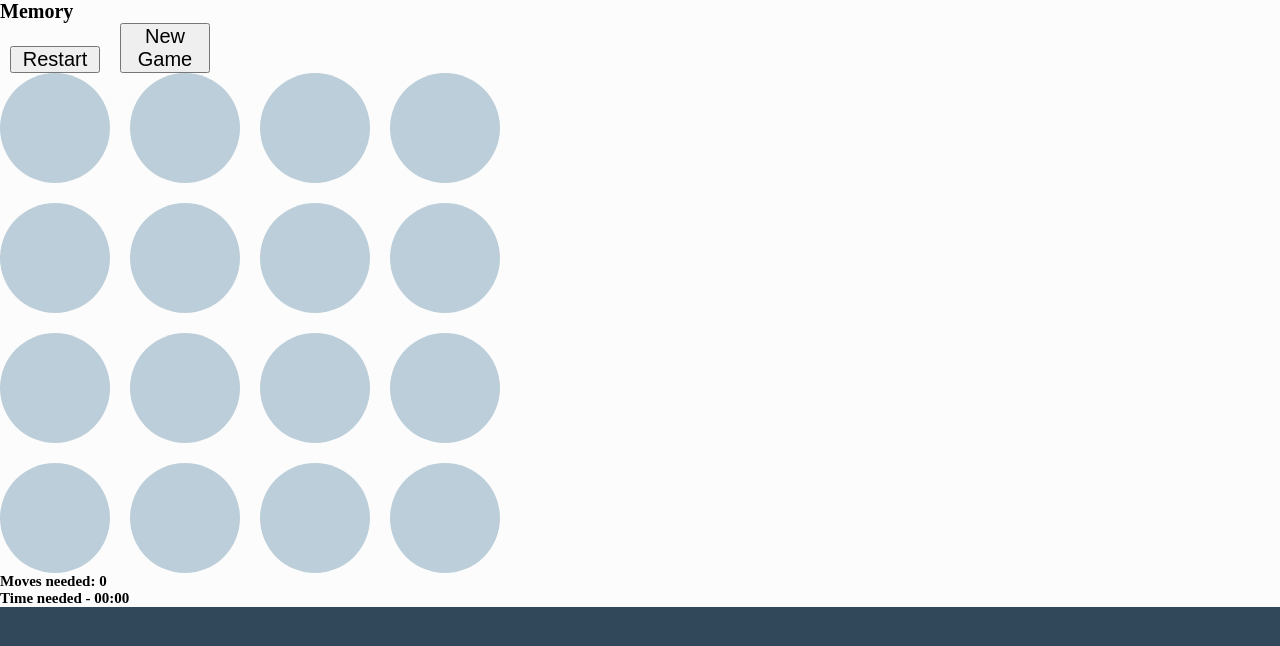
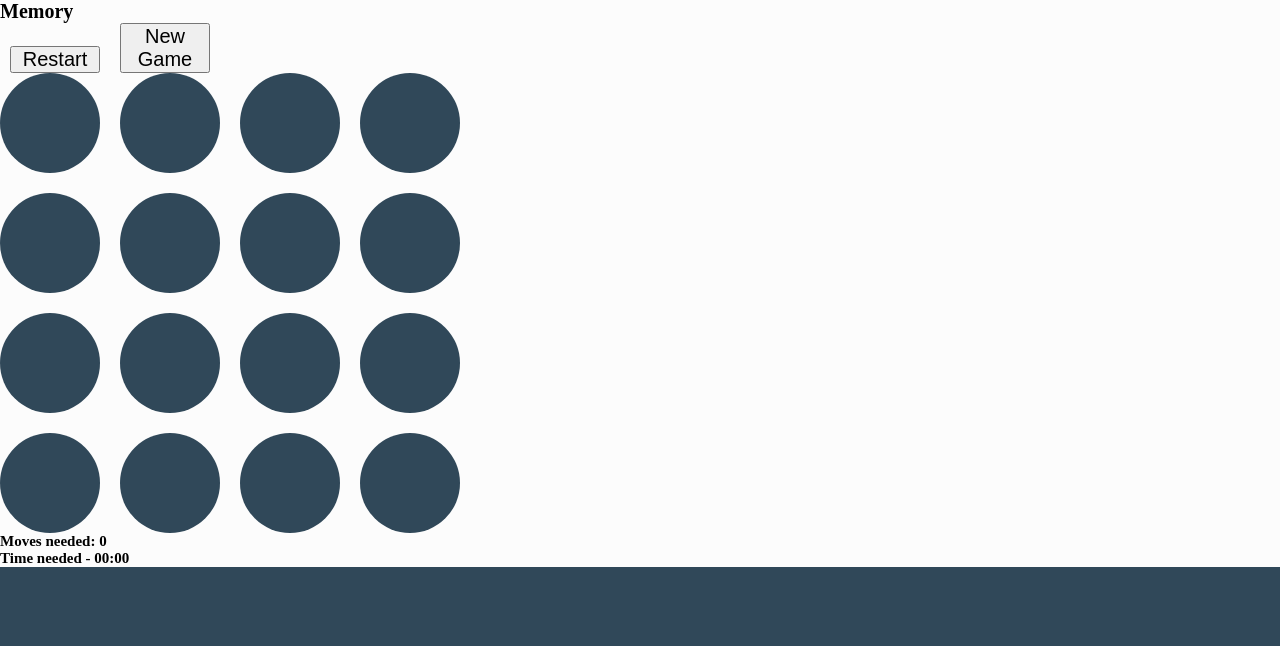
Before and after one commit to zakariyaq313/memory-game, a React (Create React App) app: page / in a window 1280 px wide. Both pictures are taken after a click on the button "Start Game". Shown: the top 646 px of the page. Built offline with nearby package versions, Linux system fonts and the light colour scheme.

Commit message:
Game logic implementation complete! Styling begins

```diff
--- a/src/components/Grid.tsx
+++ b/src/components/Grid.tsx
@@ -18,7 +18,6 @@ function Grid(props: GridProps): JSX.Element {
 	} = props;
 
 	const [gridTiles, setGridTiles] = useState<IconTileType[] | NumberTileType[]>([]);
-	const [gridColumns, setGridColumns] = useState(4);
 
 	const [foundTiles, setFoundTiles] = useState<Set<string>>(new Set(""));
 	const [visibleTileOne, setVisibleTileOne] = useState({tile: "", index: -1});
@@ -42,36 +41,27 @@ function Grid(props: GridProps): JSX.Element {
 			if (gridSize === 4) numberTiles.splice(16);
 			setGridTiles(shuffle(numberTiles));
 		}
-
-		setGridColumns(gridSize);
 	}, [gameTheme, gridSize]);
 
 	useEffect(() => {
 		if (visibleTileOne.tile && visibleTileTwo.tile) {
+			setTimeout(() => {
 				if (visibleTileOne.tile === visibleTileTwo.tile) {
 					setFoundTiles((foundTiles) => foundTiles.add(visibleTileOne.tile));
-				setVisibleTileOne({tile: "", index: -1});
-				setVisibleTileTwo({tile: "", index: -1});
-
 					if (numberOfPlayers > 1) {
 						onSuccessfulGuess(currentPlayerNumber);
 					}
 				} else {
-				setTimeout(() => {
+					if (numberOfPlayers > 1) {
+						setCurrentPlayer((value) => {
+							return (value + 1) > numberOfPlayers ? 1 : (value + 1);
+						});
+					}
+				}
+
 				setVisibleTileOne({tile: "", index: -1});
 				setVisibleTileTwo({tile: "", index: -1});
-
-					if (numberOfPlayers > 1) {
-						setCurrentPlayer((value) => {
-							let updatedPlayerNumber = value + 1;
-							if (updatedPlayerNumber > numberOfPlayers) {
-								updatedPlayerNumber = 1;
-							}
-							return updatedPlayerNumber;
-						});
-					}
 			}, 600);
-			}
 		}
 	}, [visibleTileOne.tile,
 		visibleTileTwo.tile,
@@ -112,21 +102,40 @@ function Grid(props: GridProps): JSX.Element {
 		}
 	}
 
-	const tileIsVisibe = (tile: string, index: number) => {
+	const tileIsVisible = (tile: string, index: number) => {
 		if (foundTiles.has(tile) || visibleTileOne.index === index || visibleTileTwo.index === index) {
 			return true;
 		}
 		return false;
 	}
 
+	const setTileBackground = (tile: string, index: number) => {
+		if (foundTiles.has(tile)) {
+			return "gray-tile";
+		} else if (visibleTileOne.index === index || visibleTileTwo.index === index) {
+			return "orange-tile";
+		} else {
+			return "blue-tile";
+		}
+	}
+
+	const setGridColumns = () => {
+		if (gridSize === 4) {
+			return "four-tiles-column";
+		} else {
+			return "six-tiles-column";
+		}
+	}
+
 	return (
 		<React.Fragment>
-			<div className="game-grid"
-				style={{gridTemplateColumns: `repeat(${gridColumns}, auto)`}}
+			<div className={`game-grid ${setGridColumns()}`}
 				onClick={!gameStarted ? startGame : undefined}>
 				{gridTiles.map((tileData, index) => (
-					<button key={index} onClick={() => revealTile(tileData.id, index)}>
-						{tileIsVisibe(tileData.id, index) && tileData.tile}
+					<button key={index}
+						onClick={() => revealTile(tileData.id, index)}
+						className={`grid-tile ${setTileBackground(tileData.id, index)}`}>
+							{tileIsVisible(tileData.id, index) && tileData.tile}
 					</button>
 				))}
 			</div>
--- a/src/components/PlayerStats.tsx
+++ b/src/components/PlayerStats.tsx
@@ -1,4 +1,4 @@
-import React, { useEffect, useReducer } from "react";
+import React, { useEffect, useReducer, useState } from "react";
 import { initializePlayers } from "../helper/helper-functions";
 import { PlayerDataCollectionType, PlayerStatsProps } from "../types/types";
 
@@ -30,6 +30,7 @@ function PlayerStats(props: PlayerStatsProps): JSX.Element {
 		onSubmitPlayerStats
 	} = props;
 	const [playerData, setPlayerData] = useReducer(updatePlayerStats, []);
+	const [statsSubmitted, setStatsSubmitted] = useState(false);
 
 	// Set initial data for players
 	useEffect(() => {
@@ -52,10 +53,11 @@ function PlayerStats(props: PlayerStatsProps): JSX.Element {
 	}, [successfulPlayer, numberOfPlayers]);
 
 	useEffect(() => {
-		if (gameCompleted) {
+		if (gameCompleted && !statsSubmitted) {
 			onSubmitPlayerStats(playerData);
+			setStatsSubmitted(true);
 		}
-	}, [gameCompleted, playerData, onSubmitPlayerStats]);
+	}, [gameCompleted, statsSubmitted, playerData, onSubmitPlayerStats]);
 
 	return (
 		<React.Fragment>
--- a/src/components/Results.tsx
+++ b/src/components/Results.tsx
@@ -3,7 +3,14 @@ import { ResultProps } from "../types/types";
 import "../sass/results/results.scss";
 
 function Results(props: ResultProps): JSX.Element {
-	const {numberOfPlayers, movesNeeded, timeNeeded, playerStats} = props;
+	const {
+		numberOfPlayers,
+		movesNeeded,
+		timeNeeded,
+		playerStats,
+		onStartNewGame,
+		onRestartGame
+	} = props;
 	const [highScore, setHighScore] = useState(0);
 
 	useEffect(() => {
@@ -15,6 +22,14 @@ function Results(props: ResultProps): JSX.Element {
 			}
 		}
 	}, [numberOfPlayers, playerStats, highScore]);
+
+	const restartGame = () => {
+		onRestartGame();
+	}
+
+	const startNewGame = () => {
+		onStartNewGame();
+	}
 
 	return (
 		<div className="result">
@@ -31,6 +46,9 @@ function Results(props: ResultProps): JSX.Element {
 					</h1>
 				))
 			}
+
+			<button onClick={restartGame}>Restart</button>
+			<button onClick={startNewGame}>New Game</button>
 		</div>
 	);
 }
--- a/src/pages/GameScreen.tsx
+++ b/src/pages/GameScreen.tsx
@@ -39,6 +39,7 @@ function GameScreen(props: GameScreenProps): JSX.Element {
 	const [gridKey, setGridKey] = useState<string>(`grid-key-${Date.now()}`);
 	const [timerKey, setTimerKey] = useState<string>(`timer-key-${Date.now()}`);
 	const [playerStatsKey, setPlayerStatsKey] = useState<string>(`player-stats-key-${Date.now()}`);
+	const [resultsKey, setResultsKey] = useState<string>(`results-key-${Date.now()}`);
 
 	const [gameStarted, setGameStarted] = useState(false);
 	const [gameCompleted, setGameCompleted] = useState(false);
@@ -94,11 +95,17 @@ function GameScreen(props: GameScreenProps): JSX.Element {
 	}
 
 	const restartGame = () => {
+		setGameStarted(false);
+		setGameCompleted(false);
+		setMovesNeeded(0);
+		setCurrentPlayer(1);
+		setSuccessfulPlayer({player: 0, time: 0});
+
 		// Change key prop to trigger a re-render of components
 		setGridKey(`grid-key-${Date.now()}`);
 		setTimerKey(`timer-key-${Date.now()}`);
 		setPlayerStatsKey(`player-stats-key-${Date.now()}`);
-		setGameStarted(false);
+		setResultsKey(`results-key-${Date.now()}`);
 	}
 
 	const updateCurrentPlayer = (playerNumber: number) => {
@@ -141,8 +148,7 @@ function GameScreen(props: GameScreenProps): JSX.Element {
 				<button onClick={startNewGame}>New Game</button>
 			</header>
 			<section>
-				<Grid
-					key={gridKey}
+				<Grid key={gridKey}
 					gameTheme={gameTheme}
 					numberOfPlayers={numberOfPlayers}
 					gridSize={gridSize}
@@ -157,8 +163,7 @@ function GameScreen(props: GameScreenProps): JSX.Element {
 					<React.Fragment>
 						<h1>Moves needed: {movesNeeded}</h1>
 
-						<Timer
-							key={timerKey}
+						<Timer key={timerKey}
 							gameStarted={gameStarted}
 							gameCompleted={gameCompleted}
 							onSubmitTimeNeeded={submitTimeNeeded}
@@ -167,8 +172,7 @@ function GameScreen(props: GameScreenProps): JSX.Element {
 				}
 
 				{numberOfPlayers > 1 &&
-					<PlayerStats
-						key={playerStatsKey}
+					<PlayerStats key={playerStatsKey}
 						numberOfPlayers={numberOfPlayers}
 						currentPlayerNumber={currentPlayerNumber}
 						successfulPlayer={successfulPlayerNumber}
@@ -178,11 +182,13 @@ function GameScreen(props: GameScreenProps): JSX.Element {
 				}
 
 				{gameCompleted &&
-					<Results
+					<Results key={resultsKey}
 						numberOfPlayers={numberOfPlayers}
 						movesNeeded={gameResult.movesNeeded}
 						timeNeeded={gameResult.timeNeeded}
 						playerStats={gameResult.playerStats}
+						onRestartGame={restartGame}
+						onStartNewGame={startNewGame}
 					/>
 				}
 			</section>
--- a/src/sass/grid/grid.scss
+++ b/src/sass/grid/grid.scss
@@ -1,11 +1,10 @@
+@import "../variables/variables.scss";
+
 .game-grid {
 	display: grid;
-    height: 50rem;
-    width: 50rem;
 	gap: 2rem;
 
-    button {
-        background-color: #BCCED9;
+	.grid-tile {
 		border: none;
 		border-radius: 100%;
 		line-height: 0;
@@ -16,11 +15,51 @@
 		font-size: 5.6rem;
 		font-weight: 700;
 		vertical-align: middle;
+		transition: background-color 0.4s;
 
 		svg {
 			fill: #FCFCFC;
 			height: 50%;
 			width: 50%;
+			opacity: 0;
+			transition: opacity 2s;
+		}
+
+		&.blue-tile {
+			background-color: $primary-blue;
+		}
+
+		&.orange-tile {
+			background-color: $primary-orange;
+
+			svg {
+				opacity: 1;
+				transition: opacity 2s;
+			}
+		}
+
+		&.gray-tile {
+			background-color: $primary-gray;
+
+			svg {
+				opacity: 1;
 			}
 		}
 	}
+}
+
+.four-tiles-column {
+	grid-template-columns: repeat(4, 10rem);
+
+	.grid-tile {
+		height: 10rem;
+	}
+}
+
+.six-tiles-column {
+	grid-template-columns: repeat(6, 6rem);
+
+	.grid-tile {
+		height: 6rem;
+	}
+}
--- a/src/types/types.ts
+++ b/src/types/types.ts
@@ -78,5 +78,7 @@ export type ResultType = {
 };
 
 export type ResultProps = ResultType & {
-	numberOfPlayers: number
+	numberOfPlayers: number,
+	onStartNewGame: () => void,
+	onRestartGame: () => void
 };
```
Lines whose indentation alone changed are shown as unchanged.
